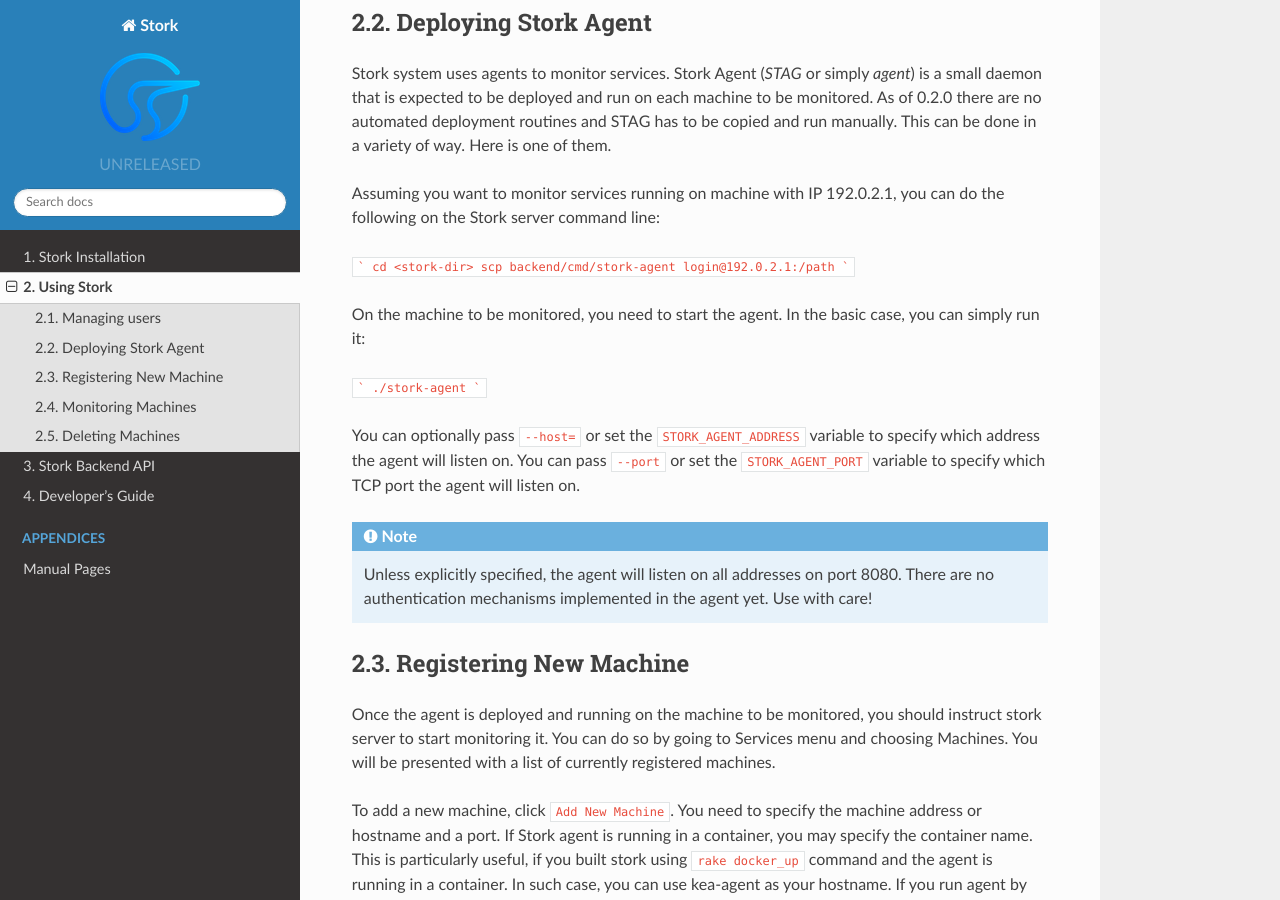
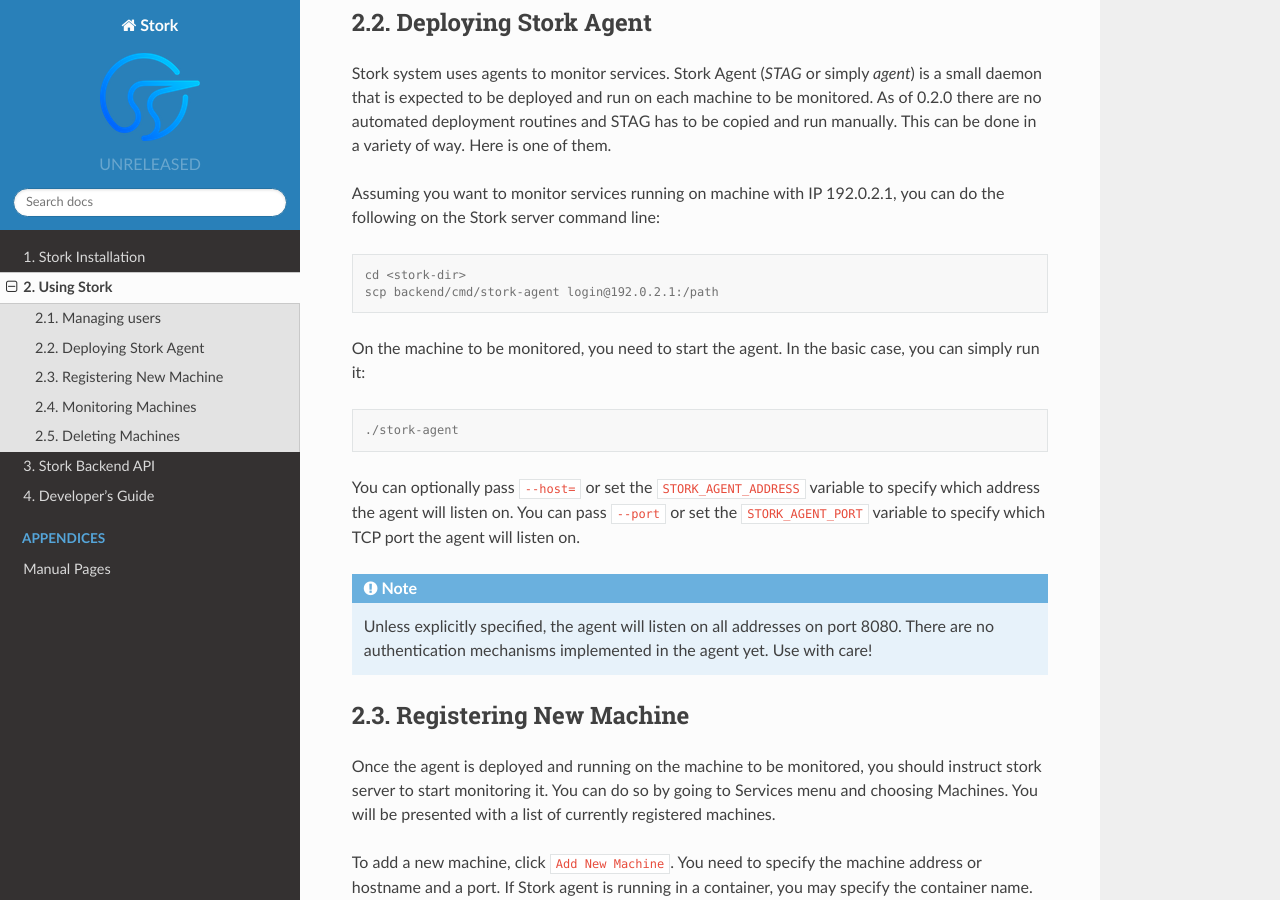
Before and after one commit to isc-projects/stork, a Sphinx documentation site: the page built from doc/usage.rst, in a window 1280 px wide and 900 px high, scrolled down 748 px. Built offline with Sphinx 7.4.7 and the Read the Docs theme 2.0.0, drawn with Linux system fonts in a browser that asks for light colours.

Commit message:
[#99] Formatting fix

````diff
--- a/doc/usage.rst
+++ b/doc/usage.rst
@@ -41,17 +41,17 @@
 Assuming you want to monitor services running on machine with IP 192.0.2.1, you can do the following
 on the Stork server command line:
 
-```
-cd <stork-dir>
-scp backend/cmd/stork-agent login@192.0.2.1:/path
-```
+.. code:: console
+
+    cd <stork-dir>
+    scp backend/cmd/stork-agent login@192.0.2.1:/path
 
 On the machine to be monitored, you need to start the agent. In the basic case, you can simply
 run it:
 
-```
-./stork-agent
-```
+.. code:: console
+
+    ./stork-agent
 
 You can optionally pass ``--host=`` or set the ``STORK_AGENT_ADDRESS`` variable to specify which
 address the agent will listen on. You can pass ``--port`` or set the ``STORK_AGENT_PORT``
````
